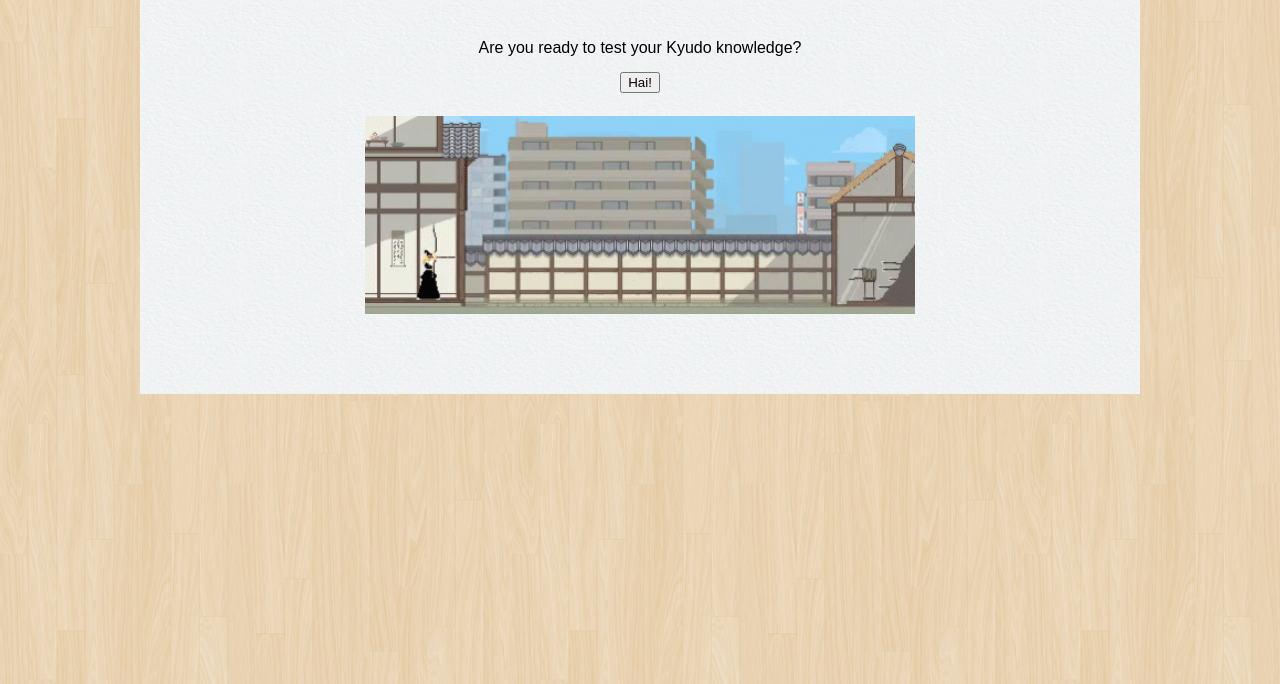
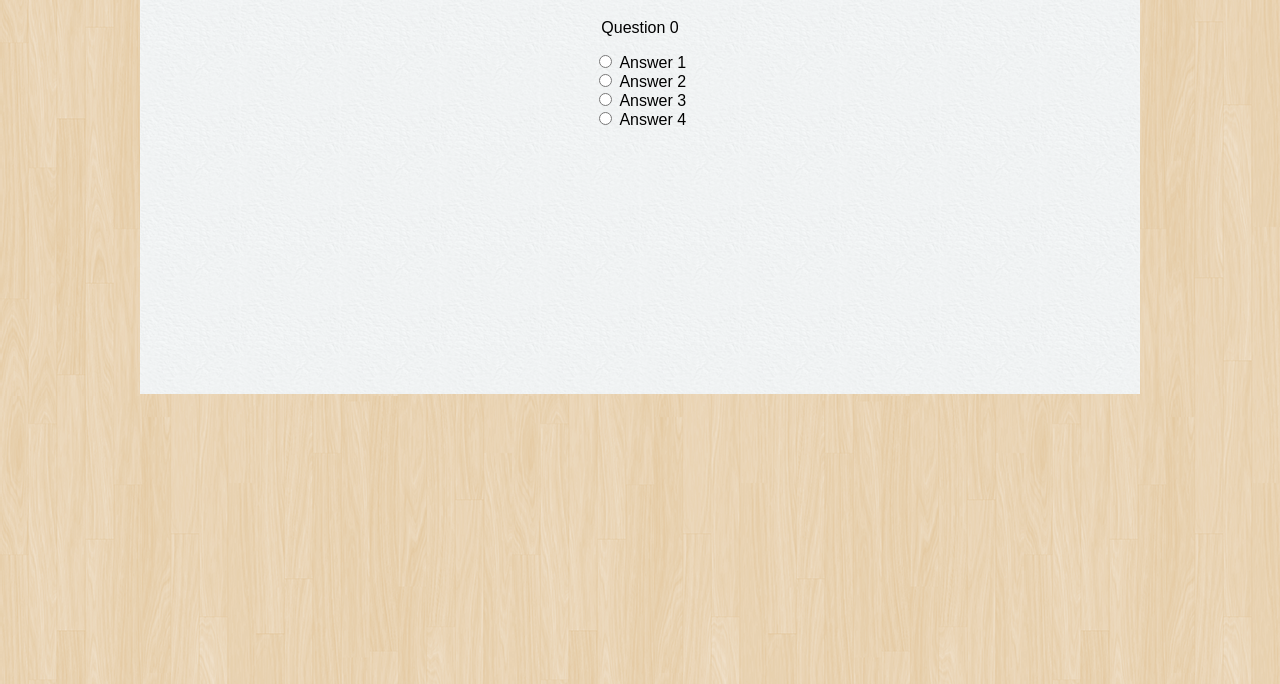
Before and after one commit to awvala/TriviaGame, a plain HTML site: page index.html in a window 1280 px wide. Both pictures are taken after a click on the button "Hai!". Shown: the part 116-800 px from the top of the page. Drawn offline with nearby package versions, Linux system fonts and the light colour scheme.

Commit message:
updated buttons to radio buttons

```diff
--- a/assets/css/style.css
+++ b/assets/css/style.css
@@ -36,6 +36,10 @@ button {
     display: none;
 }
 
+label {
+    display: none;
+}
+
 #bottomBanner {
     width: 55%;
     max-height: 200px;
--- a/assets/javascript/app.js
+++ b/assets/javascript/app.js
@@ -6,7 +6,7 @@ var game = {
     outoftime: 0,
     started: false,
     finished: false,
-    currentQuestions: 0,
+    currentQuestion: 0,
     currentAnswer: "",
     questionTimer: 15000,
     answerTimer: 10000,
@@ -30,9 +30,21 @@ var game = {
         ["Question 14", "Answer 1", "Answer 2", "Answer 3", "Answer 4", 1],
     ],
 
-newQuestion: function () {
-// hide answer id's and classes, then grab current Question slidearr and insert question and answers into id buttonBox
-// update global variables started, currentQuestion, and current Answer
+newQuestion: function (questionIndex) {
+// hide previous answer id's and classes...
+$("#results").css("display", "none");
+$(".answers").css("display", "inline-block");
+$("label").css("display", "inline-block");
+$("#questionAndResponse").text(this.slidearr[questionIndex][0]);
+// then grab current Question slidearr and insert question and answers into id buttonBox
+for (i = 1; i < this.slidearr.length - 1; i++) {
+    var nextAnswer = "#label" + i;
+    $(nextAnswer).text(this.slidearr[questionIndex][i]);
+}
+// update global variables currentQuestion and current Answer
+this.currentQuestion ++;
+game.currentAnswer = game.slidearr[questionIndex][5];
+//console.log(this);
 },
 
 showAnswer: function (userAnswer) {
@@ -53,13 +65,21 @@ showResults: function () {
 }; // end of game object
 
 $(document).ready(function() {
+
 // on startButton click
 $(".startButton").click(function() {
+    game.started = true;
+    $("#bottomBanner").css("display", "none");
+    $("#startMessage").css("display", "none");
+    $(".startButton").css("display", "none");
+    game.correct = 0;
+    game.incorrect = 0;
+    game.outoftime = 0;
+    game.currentQuestion = 0;
+    game.currentAnswer = "";
+    game.newQuestion(0);
+});
 
-}
-// set started to true
-// hide bottomBanner
-// reinitialize global variables and run newQuestion Function
 
 // on answers click
 // grab answer-value from button and pass in into showAnswer function
--- a/index.html
+++ b/index.html
@@ -15,13 +15,20 @@
         <section id="trivaBoard">
             <p id= "startMessage">Are you ready to test your Kyudo knowledge?</p>
             <p id= "timerText"></p>
-            <p id= "questionResponse"></p>
+            <p id= "questionAndResponse"></p>
                 <article id="buttonBox">
                     <input type="button" class="startButton" value="Hai!">
-                    <input type="button" class="answers" id= "answer0" answer-value= "1" value="">
-                    <input type="button" class="answers" id= "answer1" answer-value= "2" value="">
-                    <input type="button" class="answers" id= "answer2" answer-value= "3" value="">
-                    <input type="button" class="answers" id= "answer3" answer-value= "4" value="">
+                    <input type="radio" class="answers" id= "answer1" name = "quizAnswer" answer-value= "1">
+                    <label id="label1" for="answer1"></label>
+                    <br>
+                    <input type="radio" class="answers" id= "answer2" name = "quizAnswer" answer-value= "2">
+                    <label id="label2" for="answer2"></label>
+                    <br>
+                    <input type="radio" class="answers" id= "answer3" name = "quizAnswer" answer-value= "3">
+                    <label id="label3" for="answer3"></label>
+                    <br>
+                    <input type="radio" class="answers" id= "answer4" name = "quizAnswer" answer-value= "4">
+                    <label id="label4" for="answer4"></label>
                 </article>
                 <article id= "results">
                     <p id= "correctAnswer"></p>
@@ -30,5 +37,8 @@
         </section>
         <img id="bottomBanner" src="assets/images/kyudobanner.gif">
     </section>
+    <script src="https://code.jquery.com/jquery-3.3.1.slim.min.js" integrity="sha384-q8i/X+965DzO0rT7abK41JStQIAqVgRVzpbzo5smXKp4YfRvH+8abtTE1Pi6jizo" crossorigin="anonymous"></script>
+    <script src="assets/javascript/app.js"></script>
+</body>
 </body>
 </html>
```
